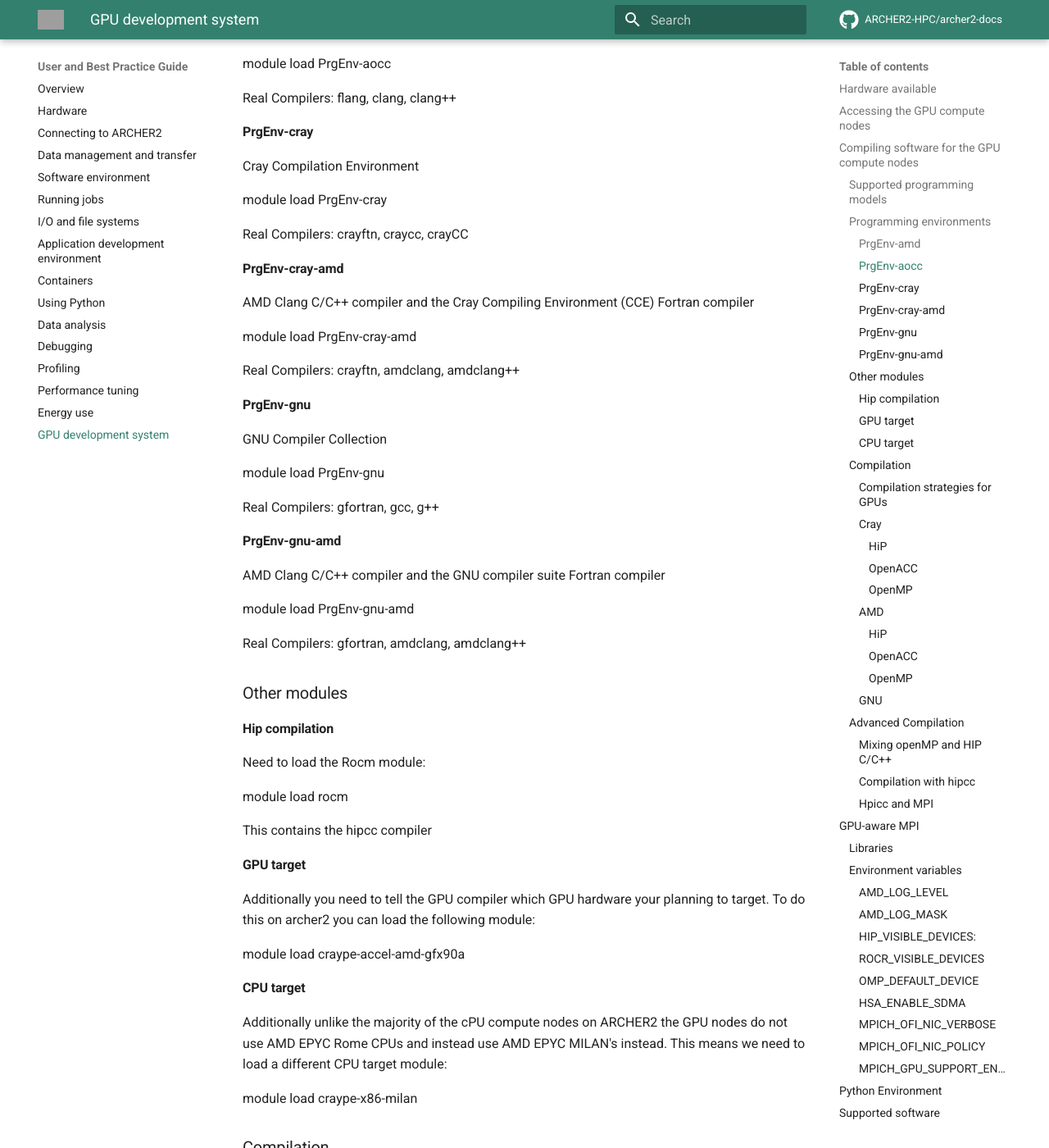
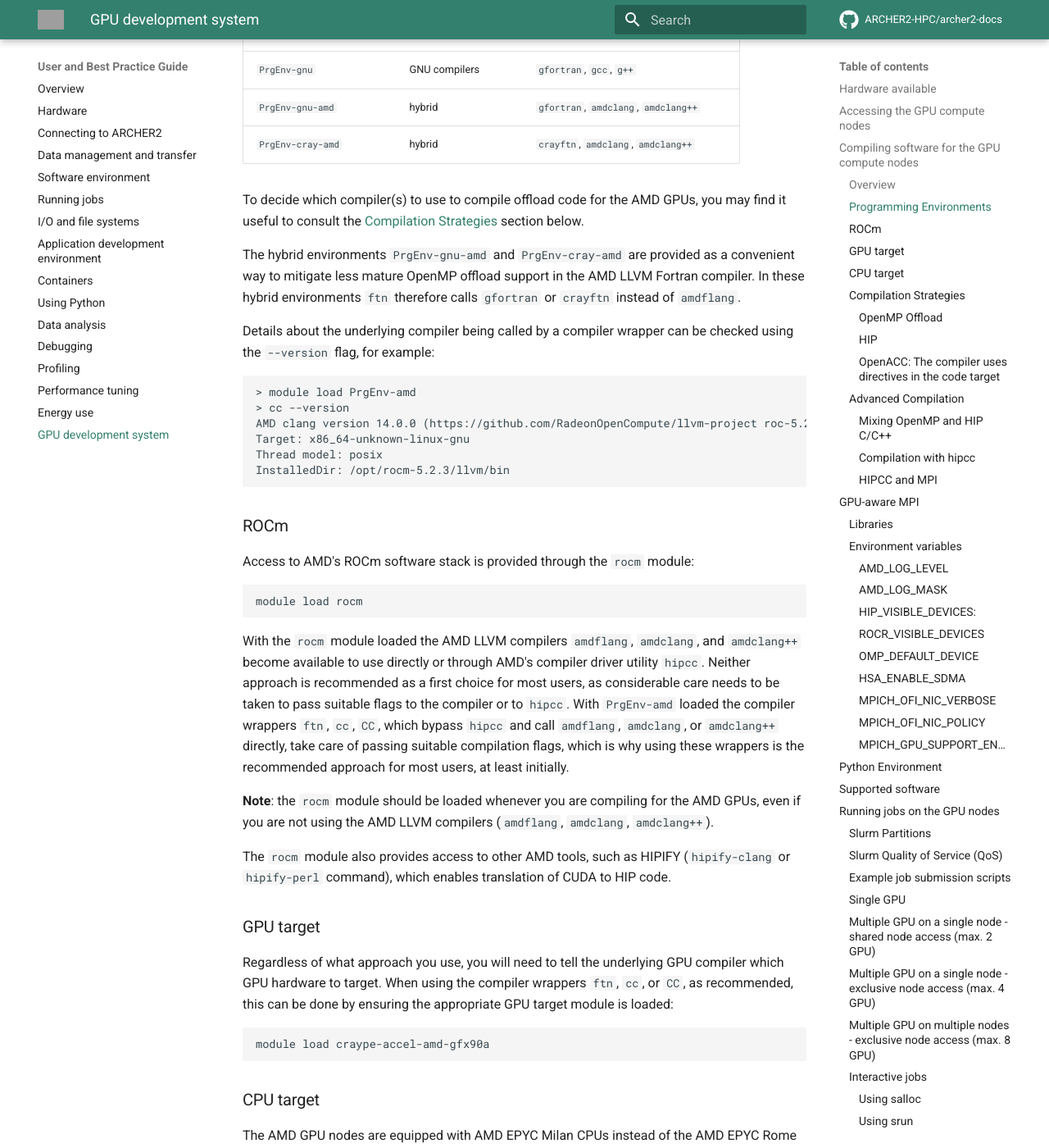
Before and after one commit to ARCHER2-HPC/archer2-docs, an MkDocs documentation site: the page built from docs/user-guide/gpu.md, in a window 1280 px wide and 1400 px high, scrolled down 1742 px. Shown: the whole window at 82% size. Built offline with MkDocs 1.6.1 and Material for MkDocs 9.7.7, drawn with Linux system fonts in a browser that asks for light colours; comment, search, counter and statistics services are not loaded; some of the changed text lies outside the part shown; grey boxes are pictures that could not be loaded.

Commit message:
Guidance on compiling: PrgEnvs, OpenMP offload, HIP

````diff
--- a/docs/user-guide/gpu.md
+++ b/docs/user-guide/gpu.md
@@ -1,12 +1,12 @@
-# AMD GPU Development Platform
+# AMD GPU development system
 
 !!! note
-    This page is work in progress. More details on the GPU development platform
+    This page is work in progress. More details on the GPU development system
     and how to use it will be added as they become available.
 
 In early 2024 ARCHER2 users will gain access to a small GPU system
 integrated into ARCHER2 which is designed to allow users to test and develop software
-using AMD GPU.
+using AMD GPUs.
 
 !!! important
     The GPU component is very small and so is aimed at software development and
@@ -14,226 +14,269 @@
 
 ## Hardware available
 
-The GPU development platform will consist of 4 compute nodes each with:
+The GPU development system consists of 4 compute nodes each with:
 
 - 1x AMD EPYC 7534P (Milan) processor, 32 core, 2.8 GHz
 - 4x AMD Instinct MI210 accelerator
 - 512 GiB host memory
 - 2&times; 100 Gb/s Slingshot interfaces per node
 
+!!! note
+    Further details on the hardware available will be added shortly.
+
 ## Accessing the GPU compute nodes
 
-The GPU nodes will be accessed through the Slurm job submisson system from the
+The GPU nodes can be accessed through the Slurm job submisson system from the
 standard ARCHER2 login nodes. Details of the scheduler limits and configuration
 and example job submission scripts are provided below.
 
 ## Compiling software for the GPU compute nodes
 
-!!! note
-    Details on how to compile software for use on compute nodes will be added
-    as soon as they are available.
+### Overview
 
-### Supported programming models
+As a quick summary, the recommended procedure for compiling code that
+offloads to the AMD GPUs is as follows:
 
-- hip
-- openACC
-- openMP offload
+- Load the desired Programming Environment module: `module load PrgEnv-xxx`
+- Load the ROCm module: `module load rocm`
+- Load the appropriate GPU target module `module load craype-accel-amd-gfx90a`
+- Load the appropriate CPU target module: `module load craype-x86-milan`
+- Load any other modules (e.g. libraries)
+- Use the usual compiler wrappers `ftn`, `cc`, or `CC`
 
-May work but at user peril (CSE will be looking into additional programming models over time and ill update documentation accordingly):
-
-- Sycl
-- Kokkos
-- Raja?
+For details and alternative approaches, see below.
 
 
-### Programming environments
+### Programming Environments
 
-#### PrgEnv-amd
+The following programming environments and compilers are available to
+compile code for the AMD GPUs on ARCHER2 using the usual compiler
+wrappers (`ftn`, `cc`, `CC`), which is the recommended approach:
 
-AMD LLVM Compilers (GPU support)
 
-module load PrgEnv-amd
+| Programming Environment   | Description        | Actual compilers called by `ftn`, `cc`, `CC` |
+| ------------------------- | ------------------ | ------------------------------------ |
+| `PrgEnv-amd`              | AMD LLVM compilers | `amdflang`, `amdclang`, `amdclang++` |
+| `PrgEnv-cray`             | Cray compilers     | `crayftn`, `craycc`, `crayCC`        |
+| `PrgEnv-gnu`              | GNU compilers      | `gfortran`, `gcc`, `g++`             |
+| `PrgEnv-gnu-amd`          | hybrid             | `gfortran`, `amdclang`, `amdclang++` |
+| `PrgEnv-cray-amd`         | hybrid             | `crayftn`, `amdclang`, `amdclang++`  |
 
-Real Compilers: amdflang, amdclang, amdclang++
 
-#### PrgEnv-aocc
+To decide which compiler(s) to use to compile offload code for the AMD
+GPUs, you may find it useful to consult the [Compilation
+Strategies](#compilation-strategies) section below.
 
-AMD Optimizing Compilers (AOCC, CPU only support)
+The hybrid environments `PrgEnv-gnu-amd` and `PrgEnv-cray-amd` are
+provided as a convenient way to mitigate less mature OpenMP offload
+support in the AMD LLVM Fortran compiler. In these hybrid environments
+`ftn` therefore calls `gfortran` or `crayftn` instead of `amdflang`.
 
-module load PrgEnv-aocc
+Details about the underlying compiler being called by a compiler
+wrapper can be checked using the `--version` flag, for example:
 
-Real Compilers: flang, clang, clang++
+```
+> module load PrgEnv-amd
+> cc --version
+AMD clang version 14.0.0 (https://github.com/RadeonOpenCompute/llvm-project roc-5.2.3 22324 d6c88e5a78066d5d7a1e8db6c5e3e9884c6ad10e)
+Target: x86_64-unknown-linux-gnu
+Thread model: posix
+InstalledDir: /opt/rocm-5.2.3/llvm/bin
 
-#### PrgEnv-cray
+```
 
-Cray Compilation Environment
 
-module load PrgEnv-cray
+### ROCm
 
-Real Compilers: crayftn, craycc, crayCC
+Access to AMD's ROCm software stack is provided through the `rocm`
+module:
 
-#### PrgEnv-cray-amd
+```
+module load rocm
+```
 
-AMD Clang C/C++ compiler and the Cray Compiling Environment (CCE) Fortran compiler
+With the `rocm` module loaded the AMD LLVM compilers `amdflang`,
+`amdclang`, and `amdclang++` become available to use directly or
+through AMD's compiler driver utility `hipcc`. Neither approach is
+recommended as a first choice for most users, as considerable care
+needs to be taken to pass suitable flags to the compiler or to
+`hipcc`. With `PrgEnv-amd` loaded the compiler wrappers `ftn`, `cc`,
+`CC`, which bypass `hipcc` and call `amdflang`, `amdclang`, or
+`amdclang++` directly, take care of passing suitable compilation
+flags, which is why using these wrappers is the recommended approach
+for most users, at least initially.
 
-module load PrgEnv-cray-amd
+**Note**: the `rocm` module should be loaded whenever you are compiling
+for the AMD GPUs, even if you are not using the AMD LLVM compilers
+(`amdflang`, `amdclang`, `amdclang++`).
 
-Real Compilers: crayftn, amdclang, amdclang++
+The `rocm` module also provides access to other AMD tools, such as
+HIPIFY (`hipify-clang` or `hipify-perl` command), which enables
+translation of CUDA to HIP code.
 
-#### PrgEnv-gnu
 
-GNU Compiler Collection
+### GPU target
 
-module load PrgEnv-gnu
+Regardless of what approach you use, you will need to tell the
+underlying GPU compiler which GPU hardware to target. When using the
+compiler wrappers `ftn`, `cc`, or `CC`, as recommended, this can be
+done by ensuring the appropriate GPU target module is loaded:
 
-Real Compilers: gfortran, gcc, g++
+```
+module load craype-accel-amd-gfx90a
+```
 
-#### PrgEnv-gnu-amd
+### CPU target
 
-AMD Clang C/C++ compiler and the GNU compiler suite Fortran compiler
+The AMD GPU nodes are equipped with AMD EPYC Milan CPUs instead of the
+AMD EPYC Rome CPUs present on the regular CPU-only ARCHER2 compute
+nodes. Though the difference between these processors is small, when
+using the compiler wrappers `ftn`, `cc`, or `CC`, as recommended, we
+should load the appropriate CPU target module:
 
-module load PrgEnv-gnu-amd
+```
+module load craype-x86-milan
+```
 
-Real Compilers: gfortran, amdclang, amdclang++
 
-### Other modules
 
-#### Hip compilation
+### Compilation Strategies
 
-Need to load the Rocm module:
+Compiler support on ARCHER2 for various programming models that enable
+offloading to AMD GPUs can be summarised at a glance in the following
+table:
 
+| PrgEnv        | Actual compiler | OpenMP Offload | HIP | OpenACC |
+| ------------- | --------------- | :------------: | :-: | :-----: |
+| `PrgEnv-amd`  | `amdflang`      |     ✅	   | ❌  |   |
+| `PrgEnv-amd`  | `amdclang`      |     ✅	   | ❌  |   |
+| `PrgEnv-amd`  | `amdclang++`    |     ✅	   | ✅  |   |
+| `PrgEnv-cray` | `crayftn`       |     ✅	   | ❌  |   |
+| `PrgEnv-cray` | `craycc`        |     ✅	   | ❌  |   |
+| `PrgEnv-cray` | `crayCC`        |     ✅	   | ✅  |   |
+| `PrgEnv-gnu`  | `gfortran`      |     ✅	   | ❌  |   |
+| `PrgEnv-gnu`  | `gcc`           |     ✅	   | ❌  |   |
+| `PrgEnv-gnu`  | `g++`           |     ✅         | ❌  |   |
+
+
+It is generally recommended to do the following:
+
+```
+module load PrgEnv-xxx
 module load rocm
+module load craype-accel-amd-gfx90a
+module load craype-x86-milan
+```
 
-This contains the hipcc compiler
+And then to use the `ftn`, `cc` and/or `CC` wrapper to compile as
+appropriate for the programming model in question. Specific guidance
+on how to do this for different programming models is provided in the
+subsections below.
 
-#### GPU target
+When deviating from this procedure and using underlying compilers
+directly, or when debugging a problematic build using the wrappers, it
+may be useful to check what flags the compiler wrappers are passing to
+the underlying compiler. This can be done by using the
+`-craype-verbose` option with a wrapper when compiling a
+file. Optionally piping the resulting output to the command `tr " "
+"\n"` so that flags are split over lines may be convenient for visual
+parsing. For example:
 
-Additionally you need to tell the GPU compiler which GPU hardware your planning to target.
-To do this on archer2 you can load the following module:
+```
+> CC -craype-verbose source.cpp | tr " " "\n"
+```
 
+
+
+#### OpenMP Offload
+
+To use the compiler wrappers to compile code that offloads to GPU with
+OpenMP directives, first load the desired PrgEnv module and other
+necessary modules:
+
+```
+module load PrgEnv-xxx
+module load rocm
 module load craype-accel-amd-gfx90a
+module load craype-x86-milan
+```
 
-#### CPU target
+Then use the appropriate compiler wrapper and pass the `-fopenmp`
+option to the wrapper when compiling. For example:
 
-Additionally unlike the majority of the cPU compute nodes on ARCHER2 the GPU nodes do not use AMD EPYC Rome CPUs and instead use AMD EPYC MILAN's instead.
-This means we need to load a different CPU target module:
+```
+ftn -fopenmp source.f90
+```
 
+This should work under `PrgEnv-amd`, `PrgEnv-cray`, and
+`PrgEnv-gnu`. However you may find that Fortran code with OpenMP
+offload directives introduced in more recent versions of the standard,
+e.g. versions later than OpenMP 4.5, fail to compile under
+`PrgEnv-amd` or `PrgEnv-gnu`, in which case we recommend you use
+`PrgEnv-amd` or `PrgEnv-cray` instead.
+
+
+#### HIP
+
+To compile C or C++ code that uses HIP written specifically to offload
+to AMD GPUs, first load the desired PrgEnv module (either `PrgEnv-amd`
+or `PrgEnv-cray`) and other necessary modules:
+
+```
+module load PrgEnv-xxx
+module load rocm
+module load craype-accel-amd-gfx90a
 module load craype-x86-milan
+```
 
-### Compilation
+Then compile using the `CC` compiler wrapper as follows:
 
-#### Compilation strategies for GPUs
+```
+CC -x hip -std=c++11 -D__HIP_ROCclr__ --rocm-path=${ROCM_PATH} source.cpp
+```
 
-1) OpenACC: The compiler uses directives in the code target
+Alternatively, you may use `hipcc` to drive the AMD LLVM compiler to
+compile HIP code. In that case you will need to take care to
+explicitly pass all required offload flags to `hipcc`, such as:
 
-    The compiler
+```
+-D__HIP_PLATFORM_AMD__ --offload-arch=gfx90a
+```
 
-2) OpenMP offload:
+To see what `hipcc` passes to the compiler, you can pass the
+`--verbose` option.
 
-    The compiler
 
-3) Device specific code (AMD HiP):
+<!-----the CPU sections of the code still need to compiled by a
+chosen base or host compiler (cray, amd, aocc, gnu,...).
 
-    Architecture specific code kernels are written for sections of you application that have to be compiled by a device specific compiler.
+The compilation pipeline looks something like:---->
 
-    Separately the CPU sections of the code still need to compiled by a chosen base or host compiler (cray, amd, aocc, gnu,...).
 
-    The compilation pipeline looks something like:
+#### OpenACC: The compiler uses directives in the code target
 
-    **DIAGAM**
+The compiler
 
 
 
 
-For each programming environment we can then look at different ways to target GPU hardware.
-
-#### Cray
-
-module load PrgEnv-cray
-module load craype-accel-amd-gfx90a
-module load rocm
-
-##### HiP
-
-Fortran:
-
-Not supported?
-
-C/C++:
-
-CC -x hip -I. -Ihip -std=c++11 -DHIP main.cpp hip/HIPStream.cpp –o hip.x
-
-##### OpenACC
-
-Fortran:
-
-Enabled by default
-
-ftn -hacc saxpy_acc_mpi.f90 -o saxpy_acc_mpi.x
-
-C/C++:
-
-No openACC support.
-
-##### OpenMP
-
-Fortran:
-
-ftn -fopenmp gemv-omp-target-many-matrices.f90 -o gemv-omp-target-many-matrices.x
-
-C/C++:
-
-CC -fopenmp -DOMP main.cpp omp/OMPStream.cpp -I. -Iomp -DOMP_TARGET_GPU –o omp.x
 
 
-#### AMD
 
-module load PrgEnv-amd
-module load craype-accel-amd-gfx90a
-module load rocm
-
-##### HiP
-
-Fortran: ?
-
-C/C++:
-
-CC -x hip -I. -Ihip -std=c++11 -DHIP main.cpp hip/HIPStream.cpp –o hip.x
-
-
-##### OpenACC
-
-Fortran: ?
-
-C/C++: ?
-
-##### OpenMP
-
-Fortran:
-
-ftn -fopenmp gemv-omp-target-many-matrices.f90 -o gemv-omp-target-many-matrices.x
-
-C/C++:
-
-CC -fopenmp -DOMP main.cpp omp/OMPStream.cpp -I. -Iomp -DOMP_TARGET_GPU –o omp.x
-
-#### GNU
-
-???
 
 
 ### Advanced Compilation
 
-#### Mixing openMP and HIP C/C++
+#### Mixing OpenMP and HIP C/C++
 
 #### Compilation with hipcc
 
-#### Hpicc and MPI
+#### HIPCC and MPI
 
 
 ## GPU-aware MPI
 
-Avalible in three of the programming environments:
+Available in three of the programming environments:
 
 - PrgEnv-amd
 - PrgEnv-cray
@@ -350,10 +393,7 @@
 
 ## Supported software
 
-The ARCHER2 GPU development platform is intended for code development, testing and
-experimentation and will not have supported centrally installed versions of modelling and
-simpulation software as for the wider ARCHER2 service. However, some builds are being made
-available to users by members of CSE to under a best effort approach to support the community.
+The ARCHER2 GPU service is intended for code development, testing and experimentation and will not have supported centrally installed versions of codes as is supported for the ARCHER2 compute nodes. However some builds are being made available to users by members of CSE to under a best effort approach to support the community.
 
 Codes that have modules targetting GPUs are:
 
@@ -370,6 +410,7 @@
 	As there are 4 GPUs per node, each GPU is associated with 1/4 of the
 	resources of the node, i.e., 8 of 32 physical cores and roughly 128 GiB
 	of the total 512 GiB host memory.
+
 
 Allocations of host resources are made pro-rata. For example, if 2 GPUs
 are requested, `sbatch` will allocate 16 cores and around 256 GiB of host
@@ -416,18 +457,12 @@
 - Multiple GPU on a single node - exclusive node access (max. 4 GPU)
 - Multiple GPU on multiple nodes
 
-In all examples, we add a call to `rocm-smi` and `xthi` before running the software on
-the GPU nodes. `rocm-smi` prints information on the GPU that have been assigned to your
-job and `xthi` reports the process/thread pinning on the CPU. In combination, these tools
-provide useful information for you to verify that the job submission script is doing what
-you think it should be doing.
-
 ### Single GPU
 
 This example requests a single GPU on a potentially shared node and launch using a single CPU
 process with offload to a single GPU.
 
-```slurm
+```
 #!/bin/bash
 
 #SBATCH --job-name=single-GPU
@@ -438,13 +473,6 @@
 #SBATCH --account=[budget code]
 #SBATCH --partition=gpu
 #SBATCH --qos=gpu-shd
-
-# Print information on the GPU assigned to the job
-srun --ntasks=1 rocm-smi
-
-# Show CPU process/thread pinning
-module load xthi
-srun --ntasks=1 xthi
 
 srun --ntasks=1 --cpus-per-task=1 ./my_gpu_program.x
 ```
@@ -459,7 +487,7 @@
 regions to ensure they are associated with the correct GPU that is closest to them
 on the compute node architecture.
 
-```slurm
+```
 #!/bin/bash
 
 #SBATCH --job-name=multi-GPU
@@ -470,13 +498,6 @@
 #SBATCH --account=[budget code]
 #SBATCH --partition=gpu
 #SBATCH --qos=gpu-shd
-
-# Print information on the GPU assigned to the job
-srun --ntasks=1 rocm-smi
-
-# Show CPU process/thread pinning
-module load xthi
-srun --ntasks=2 --cpus-per-task=8 xthi
 
 srun --ntasks=2 --cpus-per-task=8 ./my_gpu_program.x
 ```
@@ -491,7 +512,7 @@
 regions to ensure they are associated with the correct GPU that is closest to them
 on the compute node architecture.
 
-```slurm
+```
 #!/bin/bash
 
 #SBATCH --job-name=multi-GPU
@@ -504,13 +525,6 @@
 #SBATCH --account=[budget code]
 #SBATCH --partition=gpu
 #SBATCH --qos=gpu-exc
-
-# Print information on the GPU assigned to the job
-srun --ntasks=1 rocm-smi
-
-# Show CPU process/thread pinning
-module load xthi
-srun --ntasks=4 --cpus-per-task=8 xthi
 
 srun --ntasks=4 --cpus-per-task=8 ./my_gpu_program.x
 ```
@@ -529,7 +543,7 @@
 regions to ensure they are associated with the correct GPU that is closest to them
 on the compute node architecture.
 
-```slurm
+```
 #!/bin/bash
 
 #SBATCH --job-name=multi-GPU
@@ -542,18 +556,6 @@
 #SBATCH --account=[budget code]
 #SBATCH --partition=gpu
 #SBATCH --qos=gpu-exc
-
-# Check assigned GPU
-nodelist=$(scontrol show hostname $SLURM_JOB_NODELIST)
-for nodeid in $nodelist
-do
-   echo $nodeid
-   srun --ntasks=1 --nodelist=$nodeid rocm-smi
-done
-
-# Show CPU process/thread pinning
-module load xthi
-srun --ntasks=8 --cpus-per-task=8 xthi
 
 srun --ntasks=8 --cpus-per-task=8 ./my_gpu_program.x
 ```
@@ -576,7 +578,7 @@
 For example, to request 2 GPU for 20 minutes you would use (remember to replace `t01` with your
 budget code):
 
-```bash
+```
 auser@ln04:/work/t01/t01/auser> salloc --gpus=2 --time=00:20:00 --partition=gpu --qos=gpu-shd --account=t01
 salloc: Pending job allocation 5335731
 salloc: job 5335731 queued and waiting for resources
@@ -616,7 +618,7 @@
 For example, to request 2 GPU for 20 minutes with an interactive terminal on a GPU compute node you
 would use (remember to replace `t01` with your budget code):
 
-```bash
+```
 auser@ln04:/work/t01/t01/auser> srun --gpus=2 --time=00:20:00 --partition=gpu --qos=gpu-shd --account=z19 --pty /bin/bash
 srun: job 5335771 queued and waiting for resources
 srun: job 5335771 has been allocated resources
@@ -626,7 +628,7 @@
 Note that the command prompt has changed to indicate we are now on a GPU compute node. You can now directly run commands
 that interact with the GPU devices, e.g.:
 
-```bash
+```
 auser@nid200001:/work/t01/t01/auser> rocm-smi
 
 
````
